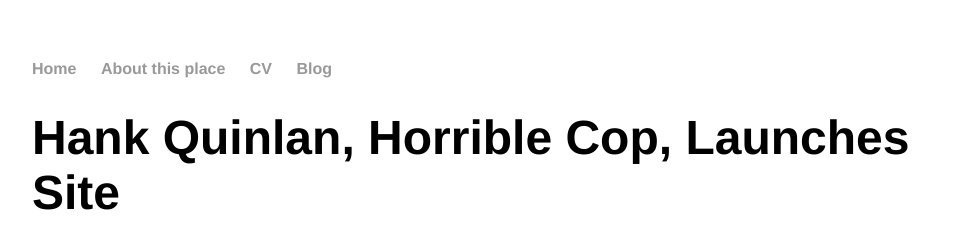
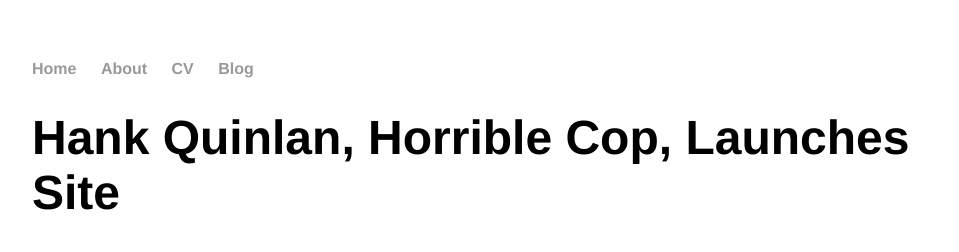
Before and after one commit to citizenlabsgr/guides, a Jekyll site: the page built from _posts/2014-04-30-hank-quinlan-site-launched.md, in a window 1280 px wide. Shown: the top 252 px of the page, without its empty margins (160-1119 px from the left). Built offline with Jekyll 4.4.1, drawn with Linux system fonts in a browser that asks for light colours.

Commit message:
replace of code
checking

```diff
--- a/_layouts/default.html
+++ b/_layouts/default.html
@@ -9,7 +9,7 @@
 			<nav>
 	    		<ul>
 	        		<li><a href="/">Home</a></li>
-		        	<li><a href="/about">About this place</a></li>
+		        	<li><a href="/about">About</a></li>
 	        		<li><a href="/cv">CV</a></li>
 	        		<li><a href="/blog">Blog</a></li>
 	    		</ul>
```
